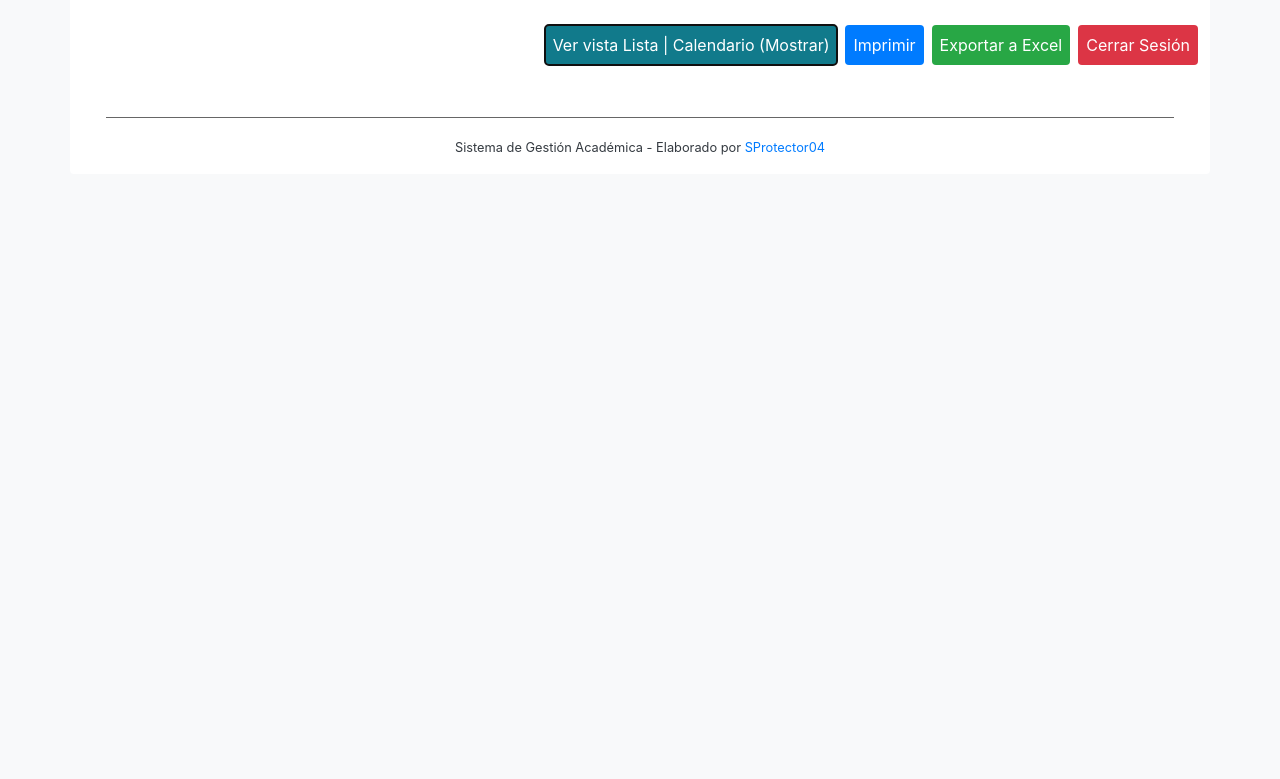
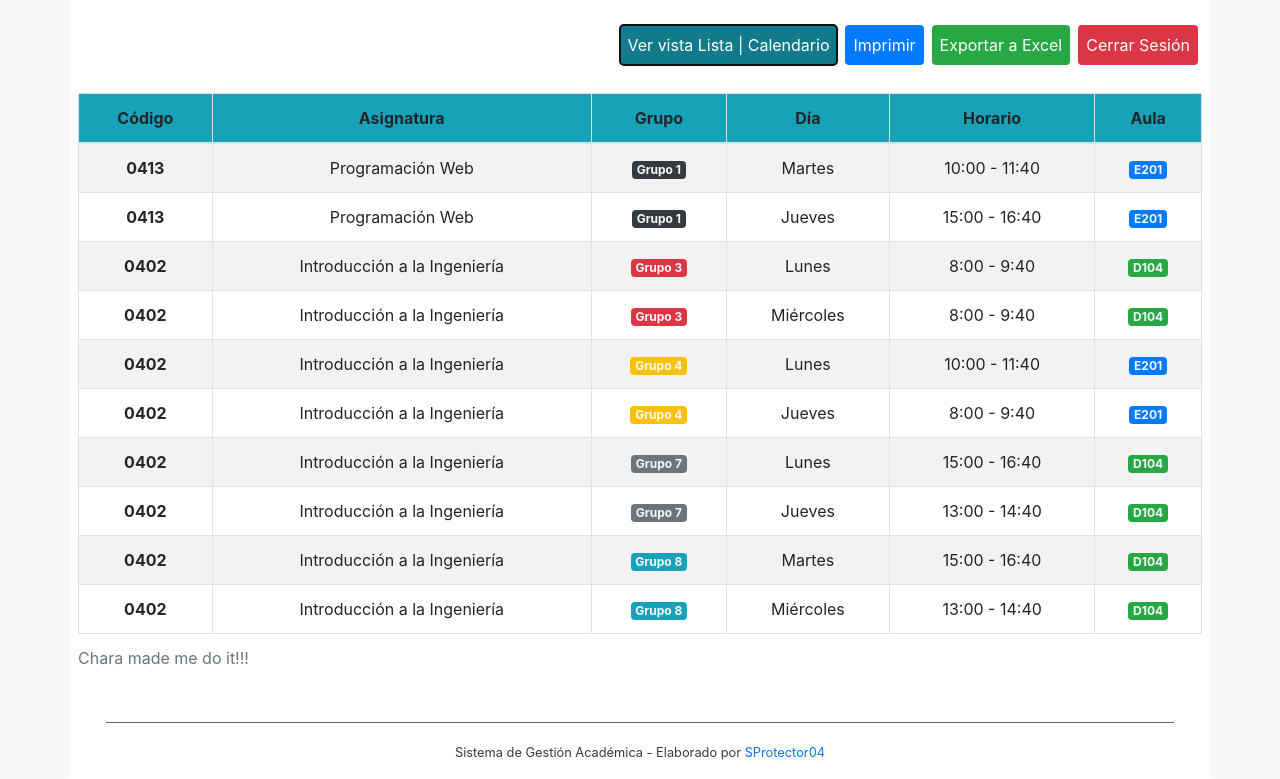
Before and after one commit to SProtector04/css-challenge-adlh, a plain HTML site: page index.html in a window 1280 px wide. Both pictures are taken after a click on the button "Ver vista Lista | Calendario". Shown: the part 159-938 px from the top of the page. Before the commit the page ends 800 px from the top, so only its background shows below. Drawn offline with nearby package versions, Linux system fonts and the light colour scheme.

Commit message:
Fixed toggle button text and ensured consistent display behavior for list and calendar views.

```diff
--- a/index.html
+++ b/index.html
@@ -29,9 +29,107 @@
                 <button class="p-2 text-white m-1 bg-success rounded border-0">Exportar a Excel</button>
                 <button class="p-2 text-white m-1 bg-danger rounded border-0">Cerrar Sesión</button>
                 </div>
-                <section class="card table-responsive rounded border-0">
+                <section class="card table-responsive rounded border-0" id="list_view">
                 <table class="table table-striped table-bordered table-hover text-center">
                     <caption>Tabla Oficial de Horarios</caption>
+            <thead>
+            <tr class="bg-info">
+            <th scope="col">Código</th>
+            <th scope="col">Asignatura</th>
+            <th scope="col">Grupo</th>
+            <th scope="col">Día</th>
+            <th scope="col">Horario</th>
+            <th scope="col">Aula</th>
+            </tr>
+        </thead>
+        <tbody>
+            <tr>
+            <th scope="row">0413</th>
+            <td>Programación Web</td>
+            <td><span class="badge bg-dark text-light">Grupo 1</span></td>
+            <td>Martes</td>
+            <td>10:00 - 11:40</td>
+            <td><span class="badge bg-primary text-light">E201</span></td>
+            </tr>
+            <tr>
+            <th scope="row">0413</th>
+            <td>Programación Web</td>
+            <td><span class="badge bg-dark text-light">Grupo 1</span></td>
+            <td>Jueves</td>
+            <td>15:00 - 16:40</td>
+            <td><span class="badge bg-primary text-light">E201</span></td>
+            </tr>
+            <tr>
+            <th scope="row">0402</th>
+            <td>Introducción a la Ingeniería</td>
+            <td><span class="badge bg-danger text-light">Grupo 3</span></td>
+            <td>Lunes</td>
+            <td>8:00 - 9:40</td>
+            <td><span class="badge bg-success text-light">D104</span></td>
+            </tr>
+            <tr>
+            <th scope="row">0402</th>
+            <td>Introducción a la Ingeniería</td>
+            <td><span class="badge bg-danger text-light">Grupo 3</span></td>
+            <td>Miércoles</td>
+            <td>8:00 - 9:40</td>
+            <td><span class="badge bg-success text-light">D104</span></td>
+            </tr>
+            <tr>
+            <th scope="row">0402</th>
+            <td>Introducción a la Ingeniería</td>
+            <td><span class="badge bg-warning text-light">Grupo 4</span></td>
+            <td>Lunes</td>
+            <td>10:00 - 11:40</td>
+            <td><span class="badge bg-primary text-light">E201</span></td>
+            </tr>
+            <tr>
+            <th scope="row">0402</th>
+            <td>Introducción a la Ingeniería</td>
+            <td><span class="badge bg-warning text-light">Grupo 4</span></td>
+            <td>Jueves</td>
+            <td>8:00 - 9:40</td>
+            <td><span class="badge bg-primary text-light">E201</span></td>
+            </tr>
+            <tr>
+            <th scope="row">0402</th>
+            <td>Introducción a la Ingeniería</td>
+            <td><span class="badge bg-secondary text-light">Grupo 7</span></td>
+            <td>Lunes</td>
+            <td>15:00 - 16:40</td>
+            <td><span class="badge bg-success text-light">D104</span></td>
+            </tr>
+            <tr>
+            <th scope="row">0402</th>
+            <td>Introducción a la Ingeniería</td>
+            <td><span class="badge bg-secondary text-light">Grupo 7</span></td>
+            <td>Jueves</td>
+            <td>13:00 - 14:40</td>
+            <td><span class="badge bg-success text-light">D104</span></td>
+            </tr>
+            <tr>
+            <th scope="row">0402</th>
+            <td>Introducción a la Ingeniería</td>
+            <td><span class="badge bg-info text-light">Grupo 8</span></td>
+            <td>Martes</td>
+            <td>15:00 - 16:40</td>
+            <td><span class="badge bg-success text-light">D104</span></td>
+            </tr>
+            <tr>
+            <th scope="row">0402</th>
+            <td>Introducción a la Ingeniería</td>
+            <td><span class="badge bg-info text-light">Grupo 8</span></td>
+            <td>Miércoles</td>
+            <td>13:00 - 14:40</td>
+            <td><span class="badge bg-success text-light">D104</span></td>
+            </tr>
+        </tbody>
+        </table>
+        </section>
+
+        <section class="card table-responsive rounded border-0" id="calendar_view">
+                <table class="table table-striped table-bordered table-hover text-center">
+                    <caption>Chara made me do it!!!</caption>
             <thead>
             <tr class="bg-info">
             <th scope="col">Código</th>
--- a/script.js
+++ b/script.js
@@ -1,33 +1,44 @@
 document.addEventListener('DOMContentLoaded', function() {
     const toggleButton = document.querySelector('.bg-info.rounded.border-0');
-    const tableSection = document.querySelector('.card.table-responsive.rounded.border-0');
+    const listView = document.getElementById('list_view');
+    const calendarView = document.getElementById('calendar_view');
 
-    // Configurar estilos iniciales para la transición
-    tableSection.style.transition = 'opacity 0.4s ease, max-height 0.4s ease';
-    tableSection.style.opacity = '1';
-    tableSection.style.maxHeight = '2000px';
+    const transitionStyle = 'opacity 0.4s ease, max-height 0.4s ease';
 
-    let isVisible = true;
+    // Función para resetear estados
+    const setElementVisible = (el, isVisible) => {
+        if (isVisible) {
+            el.style.display = 'block';
+            el.style.opacity = '1';
+            el.style.maxHeight = '2000px';
+            el.style.width = '100%';
+            el.style.overflowX = 'auto'; // Permitir scroll horizontal siempre
+            el.style.overflowY = 'hidden'; // Evitar scroll vertical durante transición
+        } else {
+            el.style.opacity = '0';
+            el.style.maxHeight = '0';
+            el.style.overflow = 'hidden';
+        }
+    };
+
+    // Configuración inicial
+    listView.style.transition = transitionStyle;
+    calendarView.style.transition = transitionStyle;
+    setElementVisible(listView, true);
+    setElementVisible(calendarView, false);
+
+    let showingList = true;
 
     toggleButton.addEventListener('click', function() {
-        if (isVisible) {
-            // Ocultar con transición
-            tableSection.style.overflow = 'hidden';
-            tableSection.style.opacity = '0';
-            tableSection.style.maxHeight = '0';
-            toggleButton.textContent = 'Ver vista Lista | Calendario (Mostrar)';
+        if (showingList) {
+            setElementVisible(listView, false);
+            setElementVisible(calendarView, true);
+            toggleButton.textContent = 'Ver vista Lista | Calendario';
         } else {
-            // Mostrar con transición
-            tableSection.style.opacity = '1';
-            tableSection.style.maxHeight = '2000px';
-            toggleButton.textContent = 'Ver vista Lista | Calendario (Ocultar)';
-            setTimeout(() => {
-                if (isVisible) {
-                    tableSection.style.overflow = 'visible';
-                    tableSection.style.overflowX = 'auto';
-                }
-            }, 400);
+            setElementVisible(calendarView, false);
+            setElementVisible(listView, true);
+            toggleButton.textContent = 'Ver vista Lista | Calendario';
         }
-        isVisible = !isVisible;
+        showingList = !showingList;
     });
 });
```
